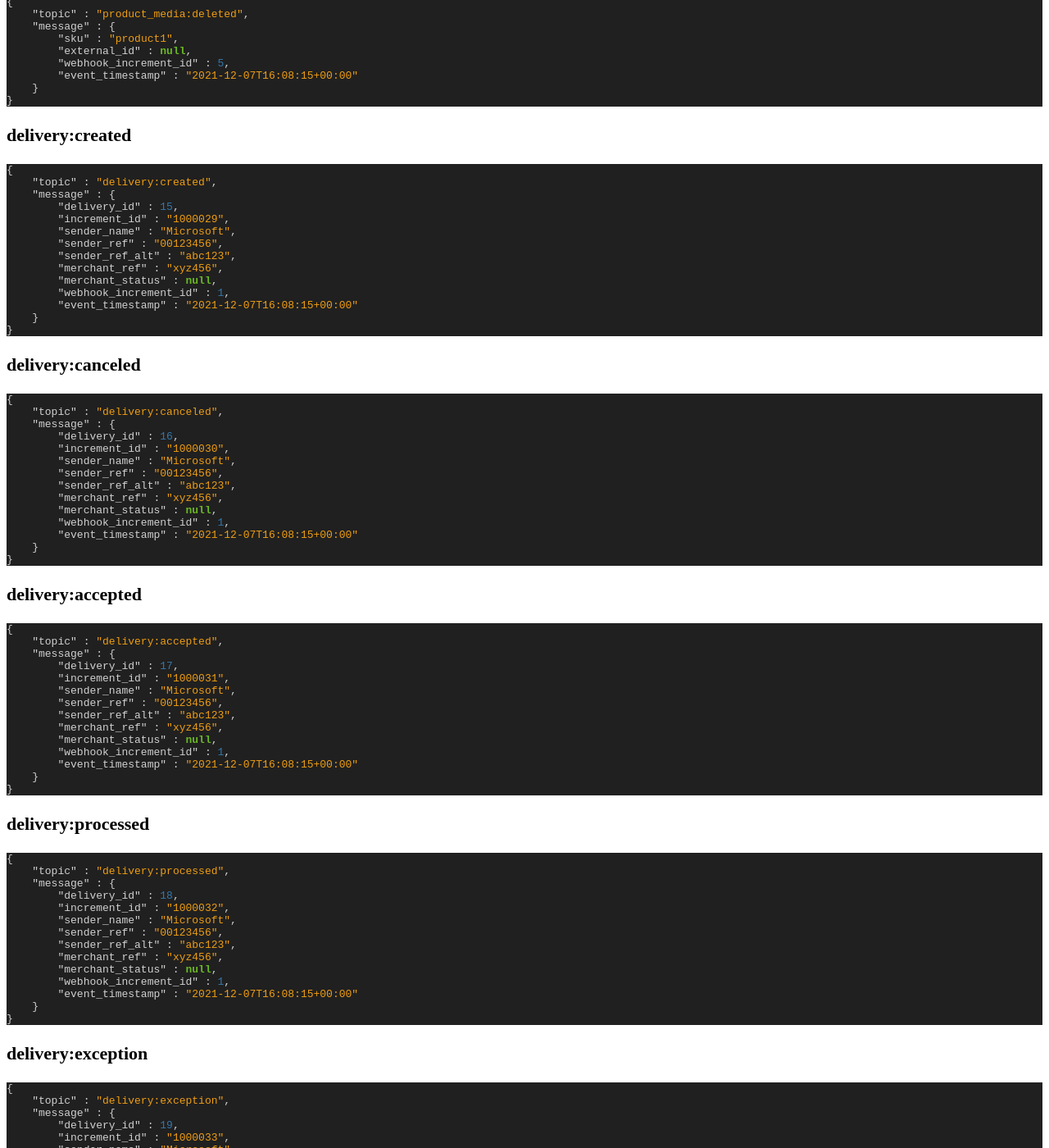
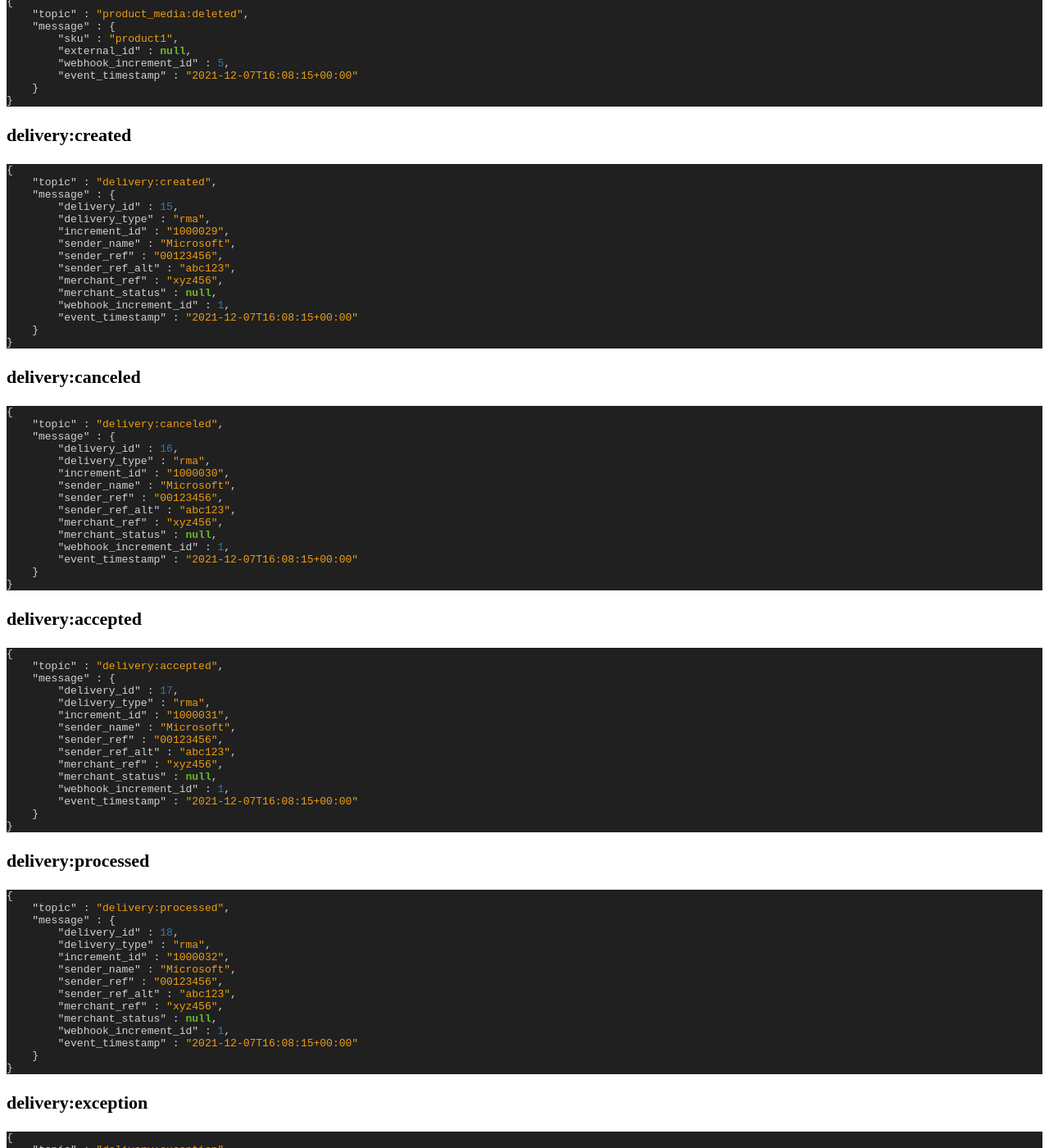
Before and after one commit to ShipStream/shipstream.github.io, a Jekyll site: the page built from _posts/2015-06-12-topics.md, in a window 1280 px wide and 1400 px high, scrolled down 7170 px. Shown: the whole window at 82% size. Built offline with Jekyll 4.4.1, drawn with Linux system fonts in a browser that asks for light colours; a style sheet for code colours, icons or effects is not loaded; some of the changed text lies outside the part shown.

Commit message:
Add delivery_type to delivery:* webhook payloads. (#72)

```diff
--- a/_posts/2015-06-12-topics.md
+++ b/_posts/2015-06-12-topics.md
@@ -491,6 +491,7 @@ Event Payloads
     "topic" : "delivery:created",
     "message" : {
         "delivery_id" : 15,
+        "delivery_type" : "rma",
         "increment_id" : "1000029",
         "sender_name" : "Microsoft",
         "sender_ref" : "00123456",
@@ -512,6 +513,7 @@ Event Payloads
     "topic" : "delivery:canceled",
     "message" : {
         "delivery_id" : 16,
+        "delivery_type" : "rma",
         "increment_id" : "1000030",
         "sender_name" : "Microsoft",
         "sender_ref" : "00123456",
@@ -533,6 +535,7 @@ Event Payloads
     "topic" : "delivery:accepted",
     "message" : {
         "delivery_id" : 17,
+        "delivery_type" : "rma",
         "increment_id" : "1000031",
         "sender_name" : "Microsoft",
         "sender_ref" : "00123456",
@@ -554,6 +557,7 @@ Event Payloads
     "topic" : "delivery:processed",
     "message" : {
         "delivery_id" : 18,
+        "delivery_type" : "rma",
         "increment_id" : "1000032",
         "sender_name" : "Microsoft",
         "sender_ref" : "00123456",
@@ -575,6 +579,7 @@ Event Payloads
     "topic" : "delivery:exception",
     "message" : {
         "delivery_id" : 19,
+        "delivery_type" : "rma",
         "increment_id" : "1000033",
         "sender_name" : "Microsoft",
         "sender_ref" : "00123456",
@@ -596,6 +601,7 @@ Event Payloads
     "topic" : "delivery:putaway",
     "message" : {
         "delivery_id" : 20,
+        "delivery_type" : "rma",
         "increment_id" : "1000034",
         "sender_name" : "Microsoft",
         "sender_ref" : "00123456",
@@ -617,6 +623,7 @@ Event Payloads
     "topic" : "delivery:committed",
     "message" : {
         "delivery_id" : 21,
+        "delivery_type" : "rma",
         "increment_id" : "1000035",
         "sender_name" : "Microsoft",
         "sender_ref" : "00123456",
@@ -648,6 +655,7 @@ Event Payloads
     "topic" : "delivery:status_changed",
     "message" : {
         "delivery_id" : 22,
+        "delivery_type" : "rma",
         "increment_id" : "1000036",
         "sender_name" : "Microsoft",
         "sender_ref" : "00123456",
```
